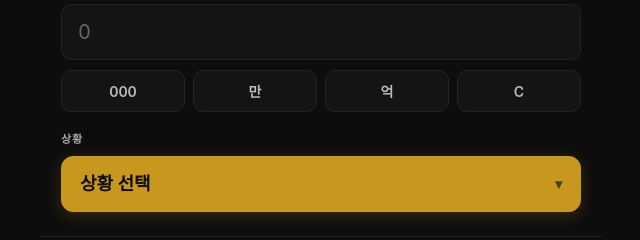
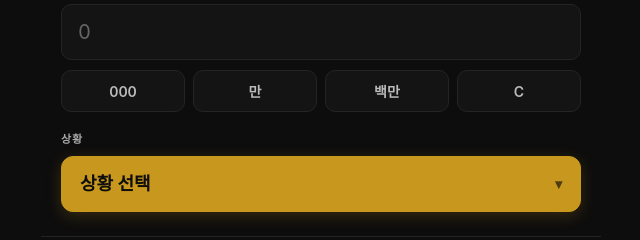
Before and after one commit to keys0919/PositionSizer, a plain HTML site: page index.html in a window 1280 px wide. Shown: the part 149-389 px from the top of the page, 319-959 px from the left. Drawn offline with Linux system fonts and the light colour scheme.

Commit message:
포지션 사이저: 단위 버튼 억 → 백만(×1,000,000)
Co-Authored-By: Claude Opus 4.8 (1M context) <noreply@anthropic.com>

```diff
--- a/index.html
+++ b/index.html
@@ -359,7 +359,7 @@
       <div class="unit-btns">
         <button class="unit-btn" onclick="applyUnit('total', 1000, calculate)">000</button>
         <button class="unit-btn" onclick="applyUnit('total', 10000, calculate)">만</button>
-        <button class="unit-btn" onclick="applyUnit('total', 100000000, calculate)">억</button>
+        <button class="unit-btn" onclick="applyUnit('total', 1000000, calculate)">백만</button>
         <button class="unit-btn" onclick="clearAmt('total', calculate)">C</button>
       </div>
     </div>
```
